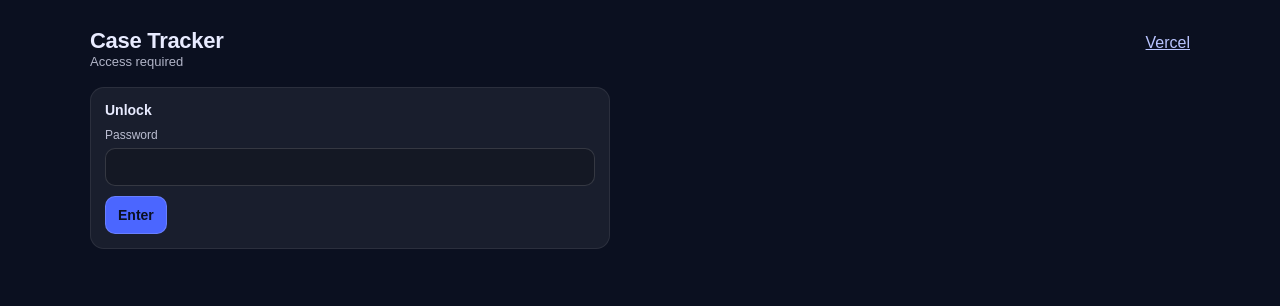
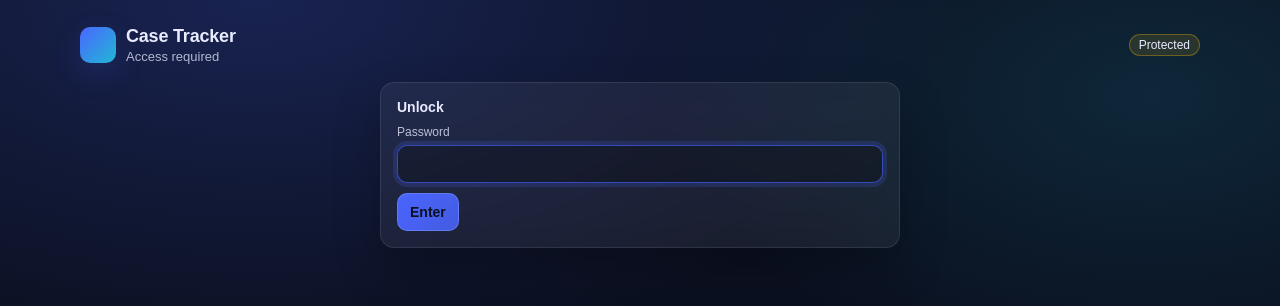
Before and after one commit to iamcode4hash/Case_Tracker, a Next.js app: page /unlock in a window 1280 px wide. Shown: the top 306 px of the page. Built offline with nearby package versions, Linux system fonts and the light colour scheme.

Commit message:
Improve UI styling for a more professional look

```diff
--- a/src/app/ui.module.css
+++ b/src/app/ui.module.css
@@ -1,27 +1,48 @@
 .shell {
   min-height: 100vh;
-  padding: 28px 18px 60px;
-  background: #0b1020;
+  padding: 26px 18px 64px;
+  background: radial-gradient(1200px 600px at 20% 0%, rgba(75, 102, 255, 0.22), rgba(11, 16, 32, 0) 60%),
+    radial-gradient(900px 520px at 90% 12%, rgba(34, 211, 238, 0.12), rgba(11, 16, 32, 0) 55%),
+    #0b1020;
   color: #e8ebff;
 }
 
 .container {
-  max-width: 1100px;
+  max-width: 1120px;
   margin: 0 auto;
 }
 
 .header {
   display: flex;
-  align-items: baseline;
+  align-items: center;
   justify-content: space-between;
   gap: 12px;
   margin-bottom: 18px;
 }
 
+.brand {
+  display: flex;
+  align-items: center;
+  gap: 10px;
+}
+
+.brandMark {
+  width: 36px;
+  height: 36px;
+  border-radius: 10px;
+  background: linear-gradient(135deg, rgba(75, 102, 255, 1), rgba(34, 211, 238, 0.85));
+  box-shadow: 0 10px 30px rgba(75, 102, 255, 0.18);
+}
+
+.brandText {
+  display: grid;
+  gap: 2px;
+}
+
 .title {
-  font-size: 22px;
-  font-weight: 650;
-  letter-spacing: -0.3px;
+  font-size: 18px;
+  font-weight: 680;
+  letter-spacing: -0.2px;
 }
 
 .subtitle {
@@ -37,14 +58,16 @@
 
 .card {
   background: rgba(255, 255, 255, 0.06);
-  border: 1px solid rgba(255, 255, 255, 0.08);
+  border: 1px solid rgba(255, 255, 255, 0.09);
   border-radius: 14px;
-  padding: 14px;
+  padding: 16px;
+  box-shadow: 0 20px 45px rgba(0, 0, 0, 0.25);
+  backdrop-filter: blur(10px);
 }
 
 .cardTitle {
   font-size: 14px;
-  font-weight: 650;
+  font-weight: 680;
   margin-bottom: 10px;
 }
 
@@ -72,11 +95,20 @@
   width: 100%;
   border-radius: 10px;
   border: 1px solid rgba(255, 255, 255, 0.14);
-  background: rgba(0, 0, 0, 0.2);
+  background: rgba(0, 0, 0, 0.18);
   color: #e8ebff;
   padding: 10px 11px;
   font-size: 14px;
   outline: none;
+  transition: border-color 160ms ease, box-shadow 160ms ease, background 160ms ease;
+}
+
+.input:focus,
+.textarea:focus,
+.select:focus {
+  border-color: rgba(75, 102, 255, 0.65);
+  box-shadow: 0 0 0 4px rgba(75, 102, 255, 0.18);
+  background: rgba(0, 0, 0, 0.26);
 }
 
 .textarea {
@@ -92,13 +124,14 @@
 
 .button {
   border: 1px solid rgba(255, 255, 255, 0.16);
-  background: #4b66ff;
+  background: linear-gradient(135deg, rgba(75, 102, 255, 1), rgba(75, 102, 255, 0.85));
   color: #0b1020;
   padding: 10px 12px;
   font-size: 14px;
-  font-weight: 650;
+  font-weight: 680;
   border-radius: 10px;
   cursor: pointer;
+  transition: transform 120ms ease, filter 120ms ease;
 }
 
 .buttonSecondary {
@@ -107,9 +140,20 @@
   color: #e8ebff;
   padding: 10px 12px;
   font-size: 14px;
-  font-weight: 650;
+  font-weight: 680;
   border-radius: 10px;
   cursor: pointer;
+  transition: transform 120ms ease, background 120ms ease;
+}
+
+.button:hover,
+.buttonSecondary:hover {
+  transform: translateY(-1px);
+}
+
+.button:active,
+.buttonSecondary:active {
+  transform: translateY(0px);
 }
 
 .hint {
@@ -133,11 +177,19 @@
 .th {
   text-align: left;
   color: rgba(232, 235, 255, 0.75);
-  font-weight: 650;
+  font-weight: 680;
+}
+
+.tr:hover td {
+  background: rgba(255, 255, 255, 0.04);
 }
 
 .link {
   color: #b9c4ff;
+  text-decoration: none;
+}
+
+.link:hover {
   text-decoration: underline;
 }
 
@@ -150,6 +202,26 @@
   border: 1px solid rgba(255, 255, 255, 0.16);
   font-size: 12px;
   background: rgba(0, 0, 0, 0.18);
+}
+
+.pillGreen {
+  background: rgba(34, 197, 94, 0.12);
+  border-color: rgba(34, 197, 94, 0.35);
+}
+
+.pillYellow {
+  background: rgba(234, 179, 8, 0.12);
+  border-color: rgba(234, 179, 8, 0.35);
+}
+
+.pillRed {
+  background: rgba(239, 68, 68, 0.12);
+  border-color: rgba(239, 68, 68, 0.35);
+}
+
+.pillBlue {
+  background: rgba(59, 130, 246, 0.12);
+  border-color: rgba(59, 130, 246, 0.35);
 }
 
 .notice {
@@ -173,6 +245,11 @@
   letter-spacing: 0.2px;
 }
 
+.center {
+  display: flex;
+  justify-content: center;
+}
+
 @media (max-width: 900px) {
   .grid,
   .split,
--- a/src/app/unlock/page.tsx
+++ b/src/app/unlock/page.tsx
@@ -1,5 +1,3 @@
-import Link from "next/link";
-
 import { unlockAction } from "@/app/actions";
 import styles from "@/app/ui.module.css";
 
@@ -12,20 +10,22 @@ export default function UnlockPage(props: {
     <div className={styles.shell}>
       <div className={styles.container}>
         <header className={styles.header}>
-          <div>
+          <div className={styles.brand}>
+            <div className={styles.brandMark} />
+            <div className={styles.brandText}>
               <div className={styles.title}>Case Tracker</div>
               <div className={styles.subtitle}>Access required</div>
             </div>
-          <Link className={styles.link} href="https://vercel.com">
-            Vercel
-          </Link>
+          </div>
+          <span className={`${styles.pill} ${styles.pillYellow}`}>Protected</span>
         </header>
 
         {error ? (
           <div className={styles.notice}>Wrong password</div>
         ) : null}
 
-        <section className={styles.card} style={{ maxWidth: 520 }}>
+        <div className={styles.center}>
+          <section className={styles.card} style={{ maxWidth: 520, width: "100%" }}>
             <div className={styles.cardTitle}>Unlock</div>
             <form action={unlockAction} className={styles.form}>
               <label className={styles.label}>
@@ -47,5 +47,6 @@ export default function UnlockPage(props: {
           </section>
         </div>
       </div>
+    </div>
   );
 }
```
Also changed, not shown: src/app/(protected)/case/[caseId]/page.tsx (+34 -15 lines), src/app/(protected)/page.tsx (+25 -8 lines). Lines whose indentation alone changed are shown as unchanged.
